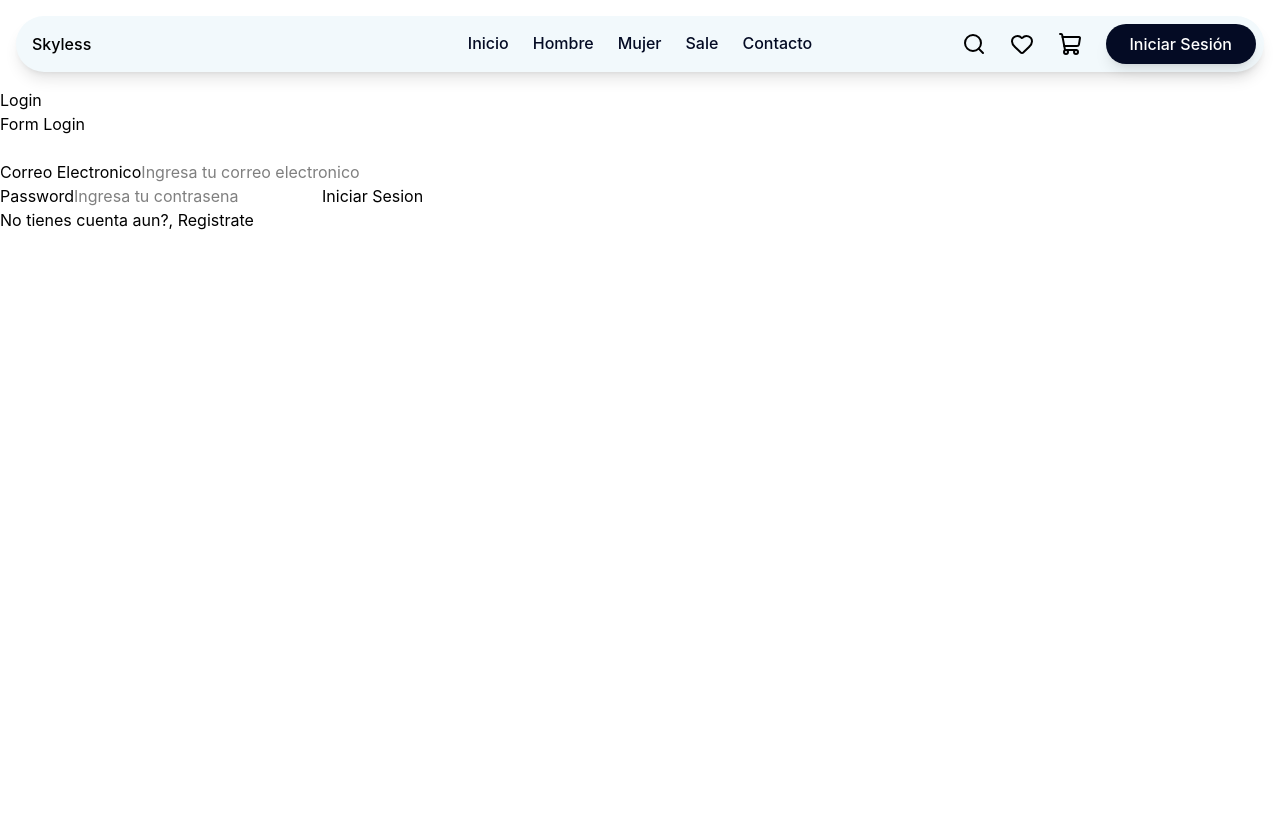
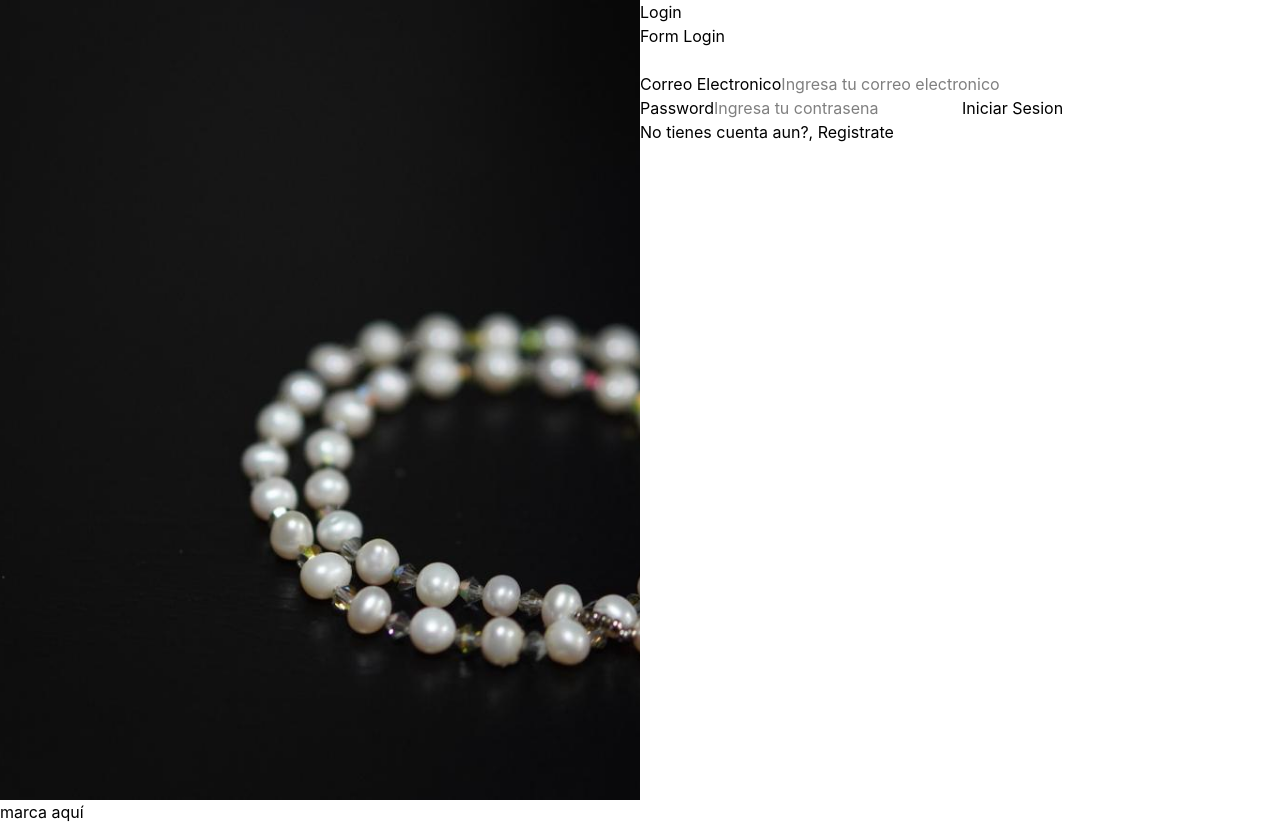
Before and after one commit to DanielLubo/Skyless-FrontEnd, a React (Vite) app: page /login in a window 1280 px wide. Before the commit the page ends 800 px from the top, so only its background shows below. Built offline with nearby package versions, Linux system fonts and the light colour scheme.

Commit message:
feat(layout): add AuthLayout skeleton and wire pathless auth route

```diff
--- /dev/null
+++ b/src/components/layout/AuthLayout.tsx
@@ -0,0 +1,22 @@
+import { Outlet } from 'react-router';
+import bracaletImg from '../../assets/LayoutManilla.jpeg';
+
+const AuthLayout = () => {
+    return (
+        <main className="grid grid-cols-2 h-screen">
+            <figure className="relative">
+                <img
+                    src={bracaletImg}
+                    alt="Pulsera artesanal Skyless"
+                    className="w-full h-full object-cover"
+                />
+                <figcaption>marca aquí</figcaption>
+            </figure>
+            <div>
+                <Outlet />
+            </div>
+        </main>
+    );
+};
+
+export default AuthLayout;
```
Also changed, not shown: src/router/app.router.tsx (+19 -13 lines), src/assets/LayoutManilla.jpeg (added).
